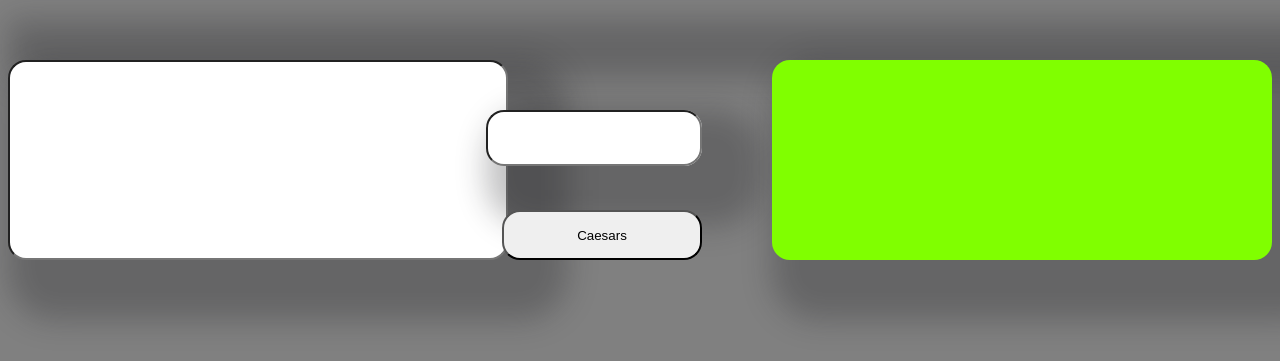
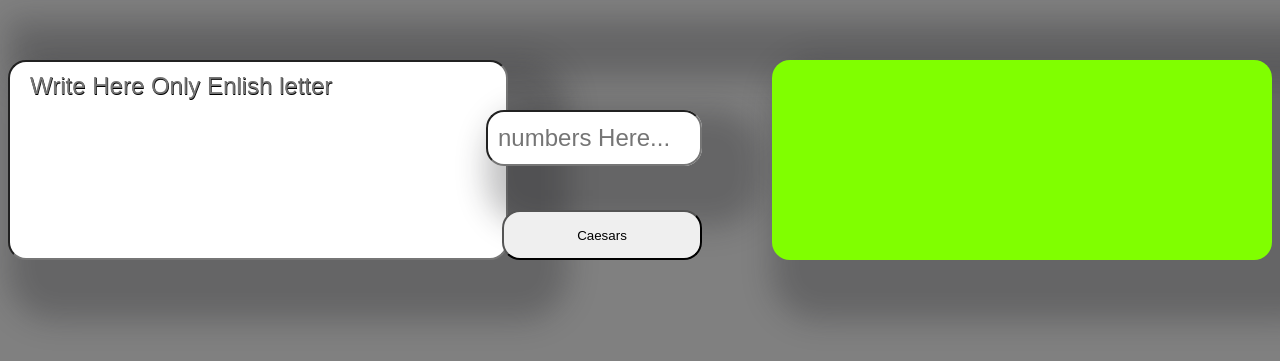
Before and after one commit to hamdan-99/Test-nodejs, a website: page static/index.html in a window 1280 px wide. Shown: the part 61-422 px from the top of the page. Drawn offline with Linux system fonts and the light colour scheme.

Commit message:
some updates on html

```diff
--- a/package.json
+++ b/package.json
@@ -5,6 +5,8 @@
   "dependencies": {
     "assert": "^2.0.0",
     "body-parser": "^1.19.0",
+    "dot-env": "0.0.1",
+    "dotenv": "^8.2.0",
     "express": "^4.17.1",
     "path": "^0.12.7"
   },
@@ -12,9 +14,10 @@
     "mocha": "^6.2.2"
   },
   "scripts": {
+    "dev":"nodemon server.js",
     "start": "node server.js",
     "test": "mocha *.test.js"
-    },
+  },
   "repository": {
     "type": "git",
     "url": "git+https://github.com/hamdan-99/Test-nodejs.git"
--- a/static/index.html
+++ b/static/index.html
@@ -11,10 +11,10 @@
     <h1>Hamdan-CaesarsCipher</h1>
     <div class="all">
       <div class="text-row">
-      <input type="text" id="string" />
+      <input type="text" id="string" placeholder="Write Here Only Enlish letter"/>
     </div>
     <div class="number-row">
-      <input type="number" id="number" />
+      <input type="number" id="number" placeholder="numbers Here..."/>
     </div>
     <div class="button">
       <button id="button">Caesars</button>
```
Also changed, not shown: server.js (+4 -3 lines), 1 other file.
